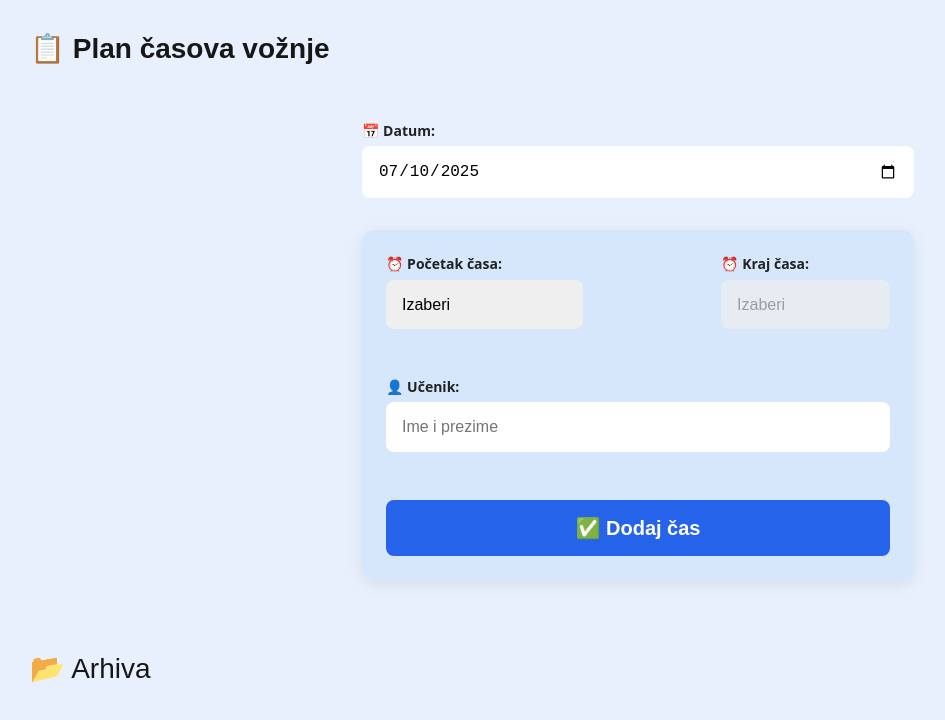
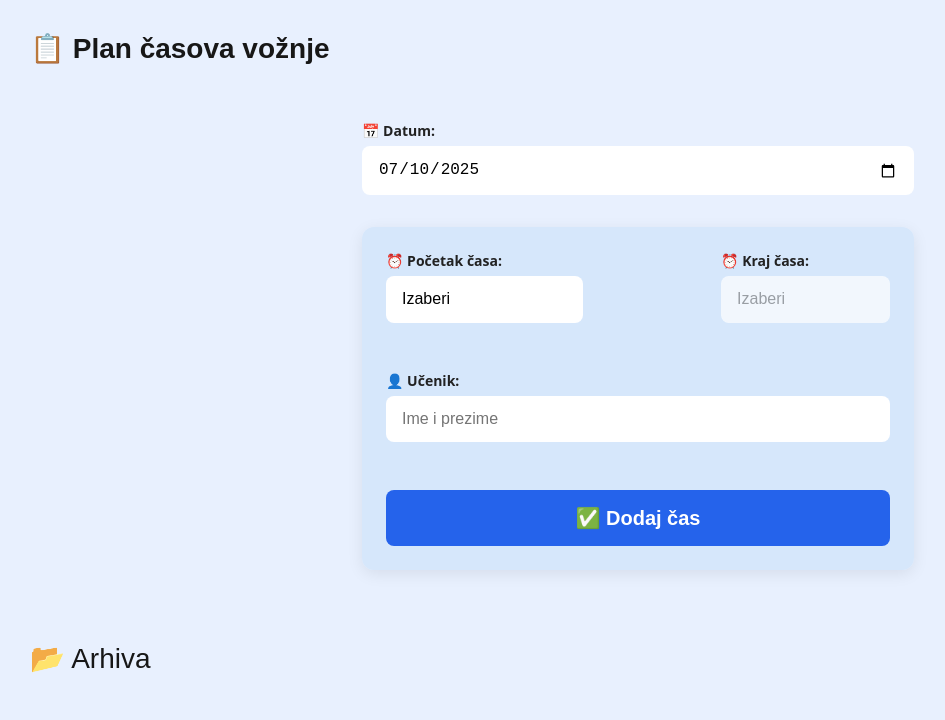
Before and after one commit to todorovicjelena/voznja-raspored, a Next.js app: page / in a window 1280 px wide. Shown: the top 720 px of the page, without its empty margins (2-947 px from the left). Built offline with nearby package versions, Linux system fonts and the light colour scheme.

Commit message:
try layout fix

```diff
--- a/src/components/lesson-form/index.module.scss
+++ b/src/components/lesson-form/index.module.scss
@@ -90,23 +90,33 @@ $border-color: #ccc;
 
 
 
+
 .form select,
 .form input[type="time"],
 .form input[type="date"],
 .form input[type="text"] {
   //font-size: 20px;
-  padding: 1rem;
+  background-color: #fff !important;
   border-radius: 8px;
   width: 100%;
   margin-top: 0.4rem;
   margin-bottom: 1rem;
   cursor: pointer;
+
+  padding: 0.75rem 1rem;
+  font-size: 16px;
+  background-color: #fff;
+  box-sizing: border-box;
+  appearance: none;
+  -webkit-appearance: none;
+  -moz-appearance: none;
+  line-height: 1.4;
 }
 
 .form input[type="time"] {
-  background-color: #fff;
+  background-color: #fff !important;
   color: #000;
-  border: 1px solid #ccc;
+  //border: 1px solid #ccc;
 }
 
 .form select option {
```
